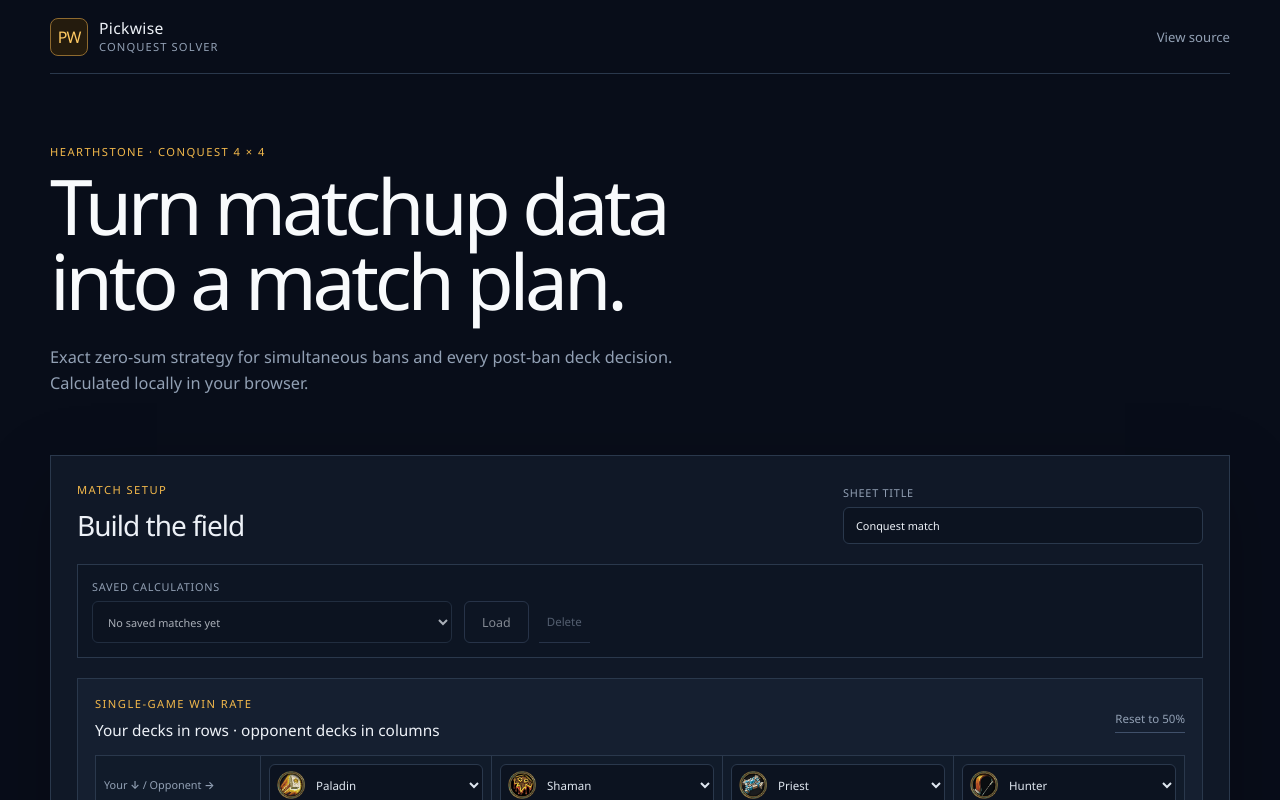
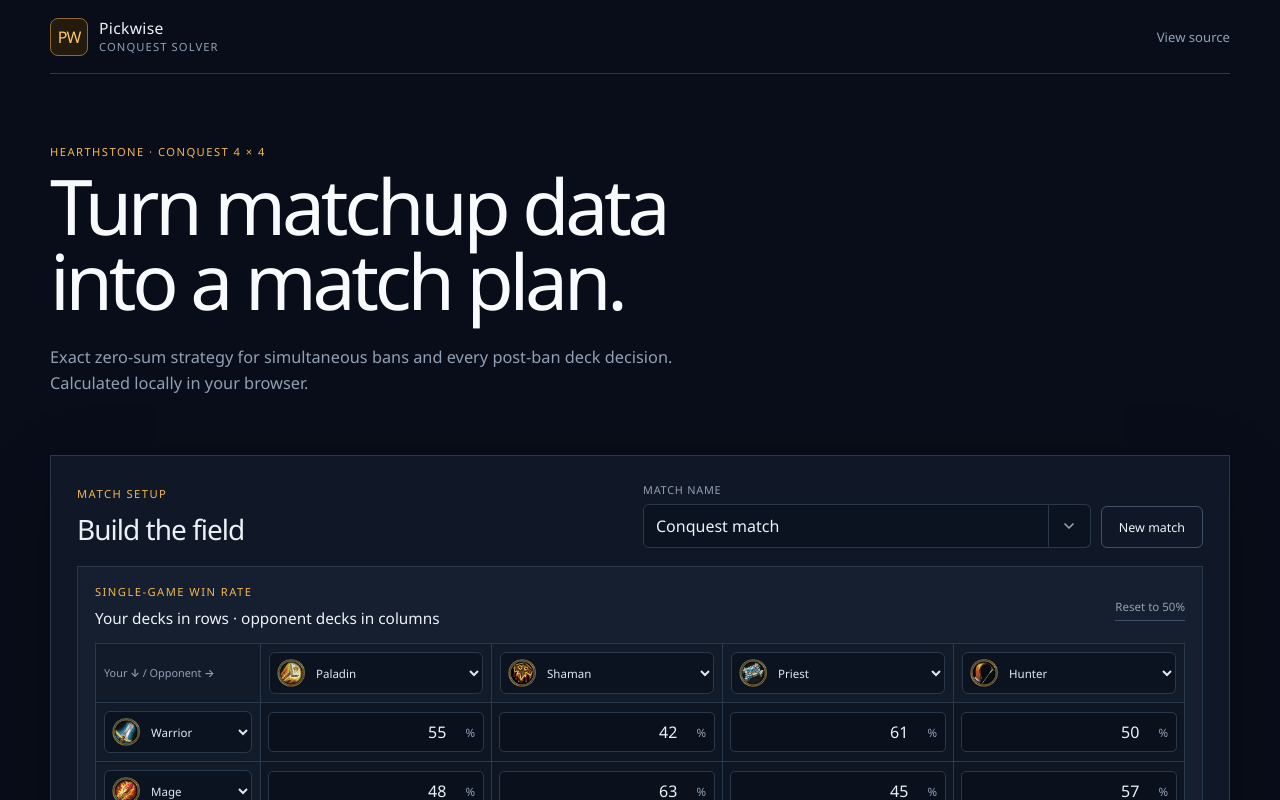
Before and after one commit to akulinich/Pickwise, a React (Vite) app: page / in a window 1280 px wide. Shown: the top 800 px of the page. Built offline with nearby package versions, Linux system fonts and the light colour scheme.

Commit message:
Integrate saved matches into name field

```diff
--- a/src/App.tsx
+++ b/src/App.tsx
@@ -35,7 +35,7 @@ export default function App() {
   const [pdfBusy, setPdfBusy] = useState(false);
   const [pdfError, setPdfError] = useState("");
   const [savedMatches, setSavedMatches] = useState(() => listSavedMatches());
-  const [selectedSavedMatchId, setSelectedSavedMatchId] = useState("");
+  const [activeSavedMatchId, setActiveSavedMatchId] = useState("");
   const [storageMessage, setStorageMessage] = useState("");
   const [storageMessageIsError, setStorageMessageIsError] = useState(false);
   const validationErrors = useMemo(() => validateInput(input), [input]);
@@ -63,6 +63,7 @@ export default function App() {
     (next: SolverInput) => {
       setInput(next);
       if (result) setStale(true);
+      setStorageMessage("");
     },
     [result],
   );
@@ -82,8 +83,11 @@ export default function App() {
         showSolution(snapshot, nextResult);
         try {
           const saved = saveMatch(snapshot);
+          if (activeSavedMatchId && activeSavedMatchId !== saved.id) {
+            deleteMatch(activeSavedMatchId);
+          }
           setSavedMatches(listSavedMatches());
-          setSelectedSavedMatchId(saved.id);
+          setActiveSavedMatchId(saved.id);
           setStorageMessage(`Saved locally as “${saved.name}”.`);
           setStorageMessageIsError(false);
         } catch (error) {
@@ -101,12 +105,11 @@ export default function App() {
     }, 0);
   };
 
-  const handleLoadSavedMatch = () => {
-    if (!selectedSavedMatchId) return;
-    const saved = loadMatch(selectedSavedMatchId);
+  const handleLoadSavedMatch = (id: string) => {
+    const saved = loadMatch(id);
     if (!saved) {
       setSavedMatches(listSavedMatches());
-      setSelectedSavedMatchId("");
+      if (activeSavedMatchId === id) setActiveSavedMatchId("");
       setStorageMessage("That saved match is no longer available.");
       setStorageMessageIsError(true);
       return;
@@ -118,6 +121,7 @@ export default function App() {
       try {
         const snapshot = cloneInput(saved.input);
         showSolution(snapshot, solveBans(probabilityMatrix(snapshot)));
+        setActiveSavedMatchId(saved.id);
         setStorageMessage(`Loaded “${saved.name}”.`);
         setStorageMessageIsError(false);
         scrollToResults();
@@ -129,14 +133,13 @@ export default function App() {
     }, 0);
   };
 
-  const handleDeleteSavedMatch = () => {
-    if (!selectedSavedMatchId) return;
-    const saved = savedMatches.find((match) => match.id === selectedSavedMatchId);
+  const handleDeleteSavedMatch = (id: string) => {
+    const saved = savedMatches.find((match) => match.id === id);
     if (!saved || !window.confirm(`Delete the saved calculation “${saved.name}”?`)) return;
     try {
       deleteMatch(saved.id);
       setSavedMatches(listSavedMatches());
-      setSelectedSavedMatchId("");
+      if (activeSavedMatchId === saved.id) setActiveSavedMatchId("");
       setStorageMessage(`Deleted “${saved.name}”.`);
       setStorageMessageIsError(false);
     } catch (error) {
@@ -145,6 +148,26 @@ export default function App() {
       );
       setStorageMessageIsError(true);
     }
+  };
+
+  const handleNewMatch = () => {
+    const usedNames = new Set(savedMatches.map((match) => match.name.toLocaleLowerCase("en-US")));
+    let name = "New match";
+    let suffix = 2;
+    while (usedNames.has(name.toLocaleLowerCase("en-US"))) {
+      name = `New match ${suffix}`;
+      suffix += 1;
+    }
+    setInput({ ...createDefaultInput(), eventName: name });
+    setSolvedInput(null);
+    setResult(null);
+    setStale(false);
+    setShowMath(false);
+    setCalculationError("");
+    setPdfError("");
+    setStorageMessage("");
+    setStorageMessageIsError(false);
+    setActiveSavedMatchId("");
   };
 
   const handleDownloadPdf = async () => {
@@ -194,14 +217,14 @@ export default function App() {
           errors={calculationError ? [calculationError] : validationErrors}
           calculating={calculating}
           savedMatches={savedMatches}
-          selectedSavedMatchId={selectedSavedMatchId}
+          activeSavedMatchId={activeSavedMatchId}
           storageMessage={storageMessage}
           storageMessageIsError={storageMessageIsError}
           onChange={handleInputChange}
           onCalculate={handleCalculate}
-          onSelectedSavedMatch={setSelectedSavedMatchId}
           onLoadSavedMatch={handleLoadSavedMatch}
           onDeleteSavedMatch={handleDeleteSavedMatch}
+          onNewMatch={handleNewMatch}
         />
 
         {result && solvedInput && (
--- /dev/null
+++ b/src/components/MatchPicker.tsx
@@ -0,0 +1,104 @@
+import { useEffect, useRef, useState } from "react";
+import type { SavedMatch } from "../storage/savedMatches";
+
+interface MatchPickerProps {
+  name: string;
+  savedMatches: SavedMatch[];
+  activeSavedMatchId: string;
+  onNameChange(name: string): void;
+  onLoad(id: string): void;
+  onDelete(id: string): void;
+}
+
+export function MatchPicker({
+  name,
+  savedMatches,
+  activeSavedMatchId,
+  onNameChange,
+  onLoad,
+  onDelete,
+}: MatchPickerProps) {
+  const [open, setOpen] = useState(false);
+  const rootRef = useRef<HTMLDivElement>(null);
+
+  useEffect(() => {
+    const closeOnOutsideClick = (event: PointerEvent) => {
+      if (!rootRef.current?.contains(event.target as Node)) setOpen(false);
+    };
+    document.addEventListener("pointerdown", closeOnOutsideClick);
+    return () => document.removeEventListener("pointerdown", closeOnOutsideClick);
+  }, []);
+
+  return (
+    <div
+      className="match-picker"
+      ref={rootRef}
+      onKeyDown={(event) => {
+        if (event.key === "Escape") setOpen(false);
+      }}
+    >
+      <label htmlFor="match-name">Match name</label>
+      <div className="match-picker-input">
+        <input
+          id="match-name"
+          value={name}
+          maxLength={64}
+          autoComplete="off"
+          onChange={(event) => onNameChange(event.target.value)}
+        />
+        <button
+          className="match-picker-toggle"
+          type="button"
+          aria-label="Open saved matches"
+          aria-haspopup="menu"
+          aria-expanded={open}
+          aria-controls="saved-match-menu"
+          onClick={() => setOpen((value) => !value)}
+        >
+          <svg viewBox="0 0 16 16" aria-hidden="true">
+            <path d="m4 6 4 4 4-4" />
+          </svg>
+        </button>
+      </div>
+
+      {open && (
+        <div className="saved-match-menu" id="saved-match-menu" role="menu">
+          {savedMatches.length === 0 ? (
+            <p>No saved matches yet</p>
+          ) : (
+            savedMatches.map((match) => (
+              <div
+                className={match.id === activeSavedMatchId ? "saved-match-item active" : "saved-match-item"}
+                key={match.id}
+              >
+                <button
+                  className="saved-match-name"
+                  type="button"
+                  role="menuitem"
+                  aria-current={match.id === activeSavedMatchId ? "true" : undefined}
+                  onClick={() => {
+                    setOpen(false);
+                    onLoad(match.id);
+                  }}
+                >
+                  {match.name}
+                </button>
+                <button
+                  className="saved-match-delete"
+                  type="button"
+                  aria-label={`Delete ${match.name}`}
+                  title={`Delete ${match.name}`}
+                  onClick={() => onDelete(match.id)}
+                >
+                  <svg viewBox="0 0 16 16" aria-hidden="true">
+                    <path d="m4 4 8 8M12 4l-8 8" />
+                  </svg>
+                </button>
+              </div>
+            ))
+          )}
+        </div>
+      )}
+    </div>
+  );
+}
--- a/src/components/SetupPanel.tsx
+++ b/src/components/SetupPanel.tsx
@@ -1,4 +1,5 @@
 import { ClassPicker } from "./ClassPicker";
+import { MatchPicker } from "./MatchPicker";
 import { className, type SolverInput } from "../domain/model";
 import type { SavedMatch } from "../storage/savedMatches";
 import { formatProbabilityInput } from "../utils/format";
@@ -8,14 +9,14 @@ interface SetupPanelProps {
   errors: string[];
   calculating: boolean;
   savedMatches: SavedMatch[];
-  selectedSavedMatchId: string;
+  activeSavedMatchId: string;
   storageMessage: string;
   storageMessageIsError: boolean;
   onChange(next: SolverInput): void;
   onCalculate(): void;
-  onSelectedSavedMatch(id: string): void;
-  onLoadSavedMatch(): void;
-  onDeleteSavedMatch(): void;
+  onLoadSavedMatch(id: string): void;
+  onDeleteSavedMatch(id: string): void;
+  onNewMatch(): void;
 }
 
 export function SetupPanel({
@@ -23,14 +24,14 @@ export function SetupPanel({
   errors,
   calculating,
   savedMatches,
-  selectedSavedMatchId,
+  activeSavedMatchId,
   storageMessage,
   storageMessageIsError,
   onChange,
   onCalculate,
-  onSelectedSavedMatch,
   onLoadSavedMatch,
   onDeleteSavedMatch,
+  onNewMatch,
 }: SetupPanelProps) {
   const setMatrixValue = (row: number, column: number, raw: string) => {
     const next = input.matrix.map((values) => [...values]);
@@ -62,65 +63,38 @@ export function SetupPanel({
           <p className="eyebrow">Match setup</p>
           <h2 id="setup-heading">Build the field</h2>
         </div>
-        <label className="event-field">
-          <span>Sheet title</span>
-          <input
-            value={input.eventName}
-            maxLength={64}
-            onChange={(event) => onChange({ ...input, eventName: event.target.value })}
+        <div className="match-controls">
+          <div className="match-control-row">
+            <MatchPicker
+              name={input.eventName}
+              savedMatches={savedMatches}
+              activeSavedMatchId={activeSavedMatchId}
+              onNameChange={(eventName) => onChange({ ...input, eventName })}
+              onLoad={onLoadSavedMatch}
+              onDelete={onDeleteSavedMatch}
             />
-        </label>
-      </div>
-
-      <div className="saved-matches-bar" aria-label="Saved calculations">
-        <label className="saved-match-field">
-          <span>Saved calculations</span>
-          <select
-            aria-label="Saved calculations"
-            value={selectedSavedMatchId}
-            disabled={savedMatches.length === 0}
-            onChange={(event) => onSelectedSavedMatch(event.target.value)}
+            <button
+              className="secondary-button new-match-button"
+              type="button"
+              disabled={calculating}
+              onClick={onNewMatch}
             >
-            {savedMatches.length === 0 ? (
-              <option value="">No saved matches yet</option>
-            ) : (
-              <>
-                <option value="">Choose a match</option>
-                {savedMatches.map((match) => (
-                  <option key={match.id} value={match.id}>
-                    {match.name}
-                  </option>
-                ))}
-              </>
-            )}
-          </select>
-        </label>
-        <div className="saved-match-actions">
-          <button
-            className="secondary-button"
-            type="button"
-            disabled={!selectedSavedMatchId || calculating}
-            onClick={onLoadSavedMatch}
-          >
-            Load
-          </button>
-          <button
-            className="text-button danger-button"
-            type="button"
-            disabled={!selectedSavedMatchId || calculating}
-            onClick={onDeleteSavedMatch}
-          >
-            Delete
+              New match
             </button>
           </div>
           {storageMessage && (
             <p
-            className={storageMessageIsError ? "storage-message error" : "storage-message"}
+              className={
+                storageMessageIsError
+                  ? "match-storage-message error"
+                  : "match-storage-message"
+              }
               role={storageMessageIsError ? "alert" : "status"}
             >
               {storageMessage}
             </p>
           )}
+        </div>
       </div>
 
       <div className="matrix-card">
--- a/src/styles.css
+++ b/src/styles.css
@@ -205,8 +205,6 @@ footer {
   letter-spacing: -0.035em;
 }
 
-.event-field,
-.saved-match-field,
 .threshold-field,
 .ban-pair-selectors label,
 .pdf-ban-select,
@@ -234,26 +232,25 @@ select:hover {
   border-color: var(--line-strong);
 }
 
-.event-field input {
-  width: min(360px, 40vw);
-  padding: 10px 12px;
+.match-controls {
+  width: min(560px, 58vw);
 }
 
-.saved-matches-bar {
+.match-control-row {
   display: grid;
-  grid-template-columns: minmax(220px, 360px) auto 1fr;
+  grid-template-columns: minmax(240px, 1fr) auto;
   align-items: end;
-  gap: 12px;
-  margin: 20px 0;
-  padding: 14px;
-  border: 1px solid var(--line);
-  background: rgba(12, 19, 32, 0.55);
+  gap: 10px;
 }
 
-.saved-match-field {
-  display: flex;
-  flex-direction: column;
-  gap: 7px;
+.match-picker {
+  position: relative;
+  min-width: 0;
+}
+
+.match-picker > label {
+  display: block;
+  margin-bottom: 7px;
   color: var(--muted);
   font-size: 0.68rem;
   font-weight: 600;
@@ -261,35 +258,122 @@ select:hover {
   text-transform: uppercase;
 }
 
-.saved-match-field select {
-  width: 100%;
-  min-height: 42px;
-  padding: 9px 34px 9px 11px;
+.match-picker-input {
+  display: grid;
+  grid-template-columns: minmax(0, 1fr) 42px;
 }
 
-.saved-match-actions {
-  display: flex;
-  align-items: center;
-  gap: 10px;
+.match-picker-input input {
+  min-width: 0;
+  min-height: 42px;
+  padding: 10px 12px;
+  border-radius: 6px 0 0 6px;
 }
 
-.saved-match-actions .text-button {
-  min-height: 42px;
-  padding-inline: 8px;
+.match-picker-toggle {
+  display: grid;
+  place-items: center;
+  padding: 0;
+  color: var(--muted);
+  border: 1px solid var(--line);
+  border-left: 0;
+  border-radius: 0 6px 6px 0;
+  background: #0c1320;
 }
 
-.danger-button:hover:not(:disabled) {
-  color: var(--danger);
+.match-picker-toggle:hover,
+.match-picker-toggle[aria-expanded="true"] {
+  color: var(--accent-strong);
+  border-color: var(--line-strong);
 }
 
-.storage-message {
-  align-self: center;
+.match-picker-toggle svg,
+.saved-match-delete svg {
+  width: 16px;
+  height: 16px;
+  fill: none;
+  stroke: currentColor;
+  stroke-linecap: round;
+  stroke-linejoin: round;
+  stroke-width: 1.75;
+}
+
+.saved-match-menu {
+  position: absolute;
+  z-index: 20;
+  top: calc(100% + 7px);
+  right: 0;
+  left: 0;
+  max-height: 280px;
+  overflow-y: auto;
+  padding: 5px;
+  border: 1px solid var(--line-strong);
+  border-radius: 6px;
+  background: #0a111d;
+  box-shadow: 0 18px 45px rgba(0, 0, 0, 0.42);
+}
+
+.saved-match-menu > p {
   margin: 0;
+  padding: 11px 10px;
   color: var(--muted);
   font-size: 0.75rem;
 }
 
-.storage-message.error {
+.saved-match-item {
+  display: grid;
+  grid-template-columns: minmax(0, 1fr) 36px;
+  border-radius: 4px;
+}
+
+.saved-match-item:hover,
+.saved-match-item.active {
+  background: var(--surface-2);
+}
+
+.saved-match-item.active {
+  box-shadow: inset 2px 0 0 var(--accent);
+}
+
+.saved-match-name,
+.saved-match-delete {
+  min-width: 0;
+  color: var(--text);
+  border: 0;
+  background: transparent;
+}
+
+.saved-match-name {
+  padding: 10px;
+  overflow: hidden;
+  text-align: left;
+  text-overflow: ellipsis;
+  white-space: nowrap;
+}
+
+.saved-match-delete {
+  display: grid;
+  place-items: center;
+  padding: 0;
+  color: var(--muted);
+}
+
+.saved-match-delete:hover {
+  color: var(--danger);
+}
+
+.new-match-button {
+  white-space: nowrap;
+}
+
+.match-storage-message {
+  margin: 0;
+  padding-top: 6px;
+  color: var(--muted);
+  font-size: 0.75rem;
+}
+
+.match-storage-message.error {
   color: var(--danger);
 }
 
@@ -1227,17 +1311,12 @@ code {
     flex-direction: column;
   }
 
-  .event-field input {
+  .match-controls {
     width: 100%;
   }
 
-  .saved-matches-bar {
-    grid-template-columns: 1fr;
-  }
-
-  .saved-match-actions {
-    display: grid;
-    grid-template-columns: 1fr auto;
+  .match-control-row {
+    grid-template-columns: minmax(0, 1fr) auto;
   }
 
   .matrix-card {
```
Also changed, not shown: 1 other file (tests, documents, lock files or other folders). Lines whose indentation alone changed are shown as unchanged.
